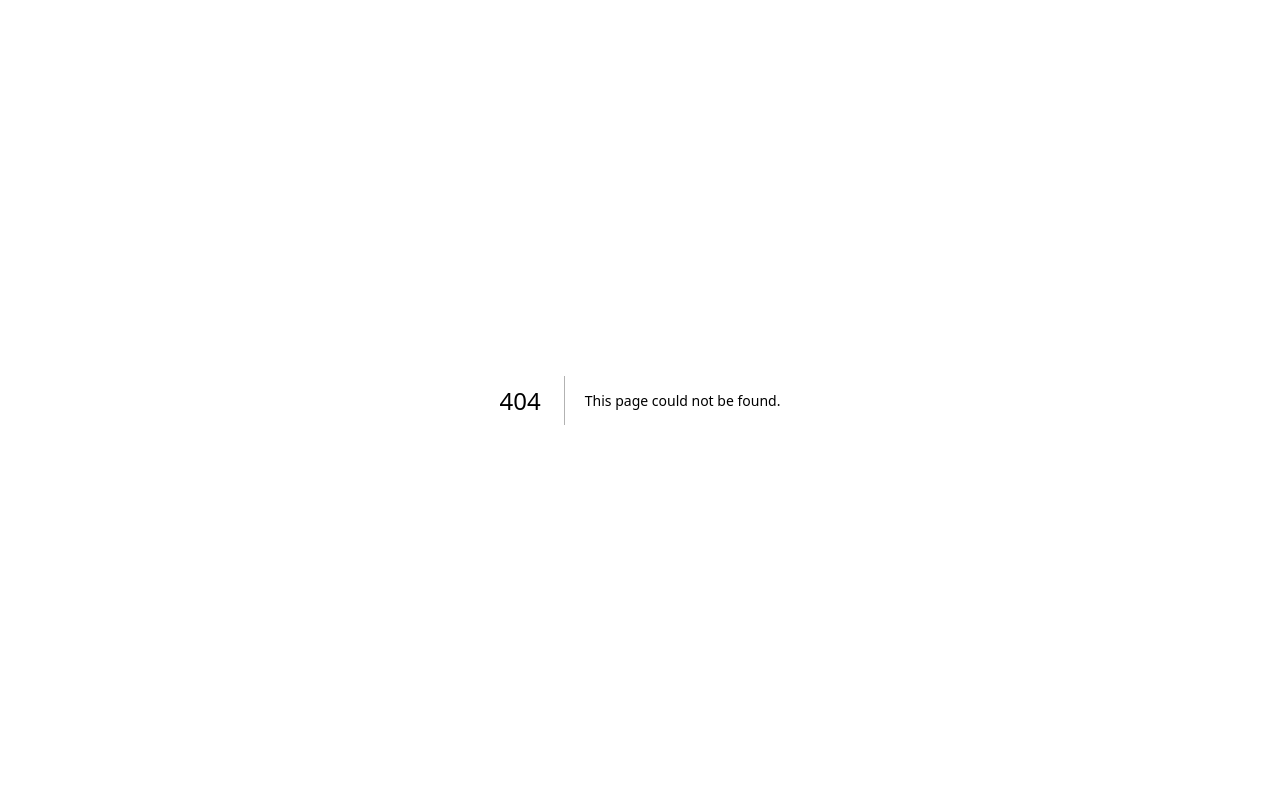
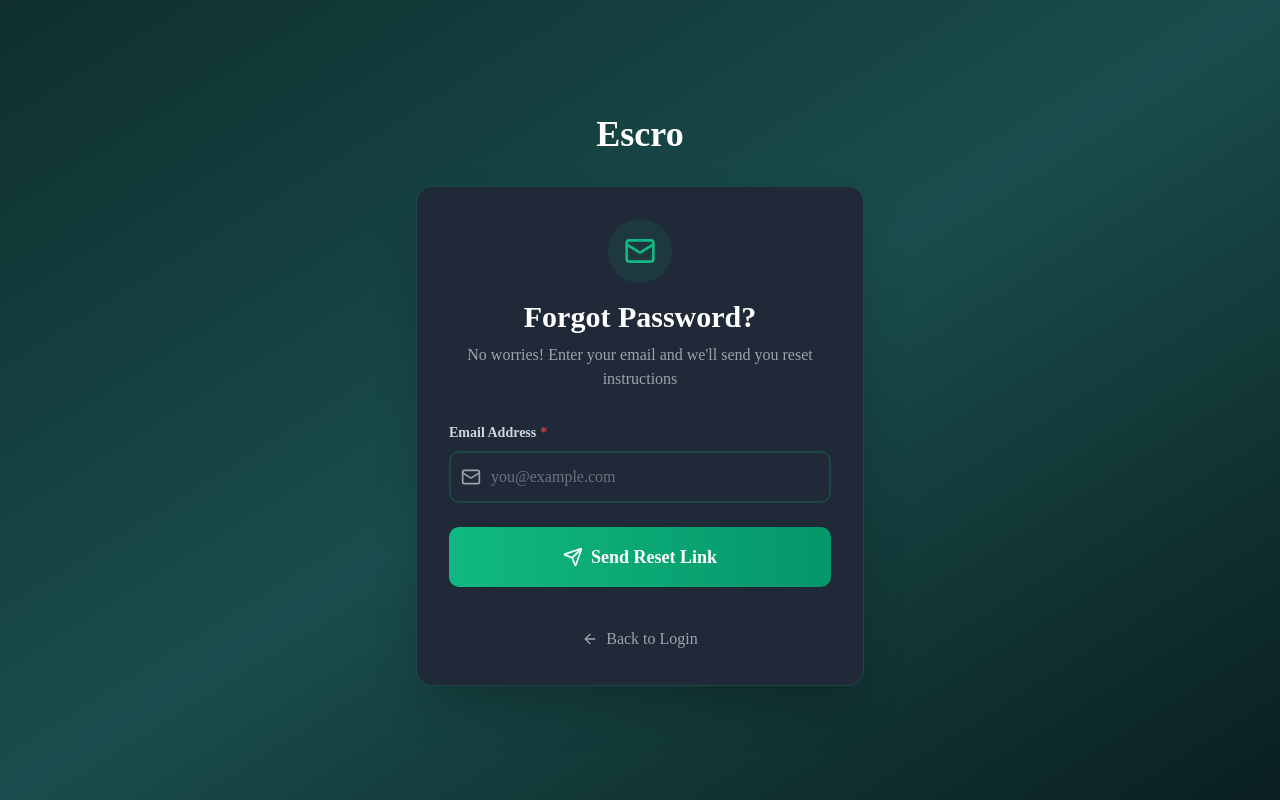
Before and after one commit to OlaiwonAbdullahi/Escro, a Next.js app: page /forgot-password in a window 1280 px wide. Before the commit this address had no page. Built offline with nearby package versions, Linux system fonts and the light colour scheme; a web font is replaced by a local one.

Commit message:
Forgot password initial commit

```diff
--- /dev/null
+++ b/app/components/auth/ForgotPasswordForm.tsx
@@ -0,0 +1,161 @@
+import React, { useState } from "react";
+import { Mail, ArrowLeft, Send, CheckCircle } from "lucide-react";
+import Input from "../ui/Input";
+import Button from "../ui/Button";
+
+interface ForgotPasswordFormProps {
+  onSubmit?: (email: string) => void;
+  isLoading?: boolean;
+}
+
+const ForgotPasswordForm: React.FC<ForgotPasswordFormProps> = ({
+  onSubmit,
+  isLoading = false,
+}) => {
+  const [email, setEmail] = useState("");
+  const [error, setError] = useState("");
+  const [isSubmitted, setIsSubmitted] = useState(false);
+
+  const validateEmail = () => {
+    const emailRegex = /^[^\s@]+@[^\s@]+\.[^\s@]+$/;
+
+    if (!email) {
+      setError("Email is required");
+      return false;
+    } else if (!emailRegex.test(email)) {
+      setError("Please enter a valid email");
+      return false;
+    }
+
+    setError("");
+    return true;
+  };
+
+  const handleSubmit = (e: React.MouseEvent<HTMLButtonElement>) => {
+    e.preventDefault();
+
+    if (validateEmail()) {
+      if (onSubmit) {
+        onSubmit(email);
+      }
+      setIsSubmitted(true);
+    }
+  };
+
+  if (isSubmitted) {
+    return (
+      <div className="space-y-6 text-center">
+        <div className="w-20 h-20 bg-[#10B981]/10 rounded-full flex items-center justify-center mx-auto animate-bounce">
+          <CheckCircle size={40} className="text-[#10B981]" />
+        </div>
+
+        <div>
+          <h2 className="text-3xl font-bold text-white mb-3 font-mont">
+            Check Your Email
+          </h2>
+          <p className="text-gray-400 font-noto mb-2">
+            We've sent a password reset link to
+          </p>
+          <p className="text-[#10B981] font-semibold font-mont text-lg">
+            {email}
+          </p>
+        </div>
+
+        <div className="bg-[#0F2F2F] border border-[#10B981]/20 rounded-lg p-4 text-left">
+          <p className="text-sm text-gray-300 font-noto mb-3">
+            <strong className="text-white">Next steps:</strong>
+          </p>
+          <ul className="space-y-2 text-sm text-gray-400 font-noto">
+            <li className="flex items-start gap-2">
+              <span className="text-[#10B981] mt-1">•</span>
+              <span>Check your inbox for an email from Escro</span>
+            </li>
+            <li className="flex items-start gap-2">
+              <span className="text-[#10B981] mt-1">•</span>
+              <span>Click the reset link in the email</span>
+            </li>
+            <li className="flex items-start gap-2">
+              <span className="text-[#10B981] mt-1">•</span>
+              <span>Create a new password</span>
+            </li>
+          </ul>
+        </div>
+
+        <div className="pt-4">
+          <p className="text-sm text-gray-400 font-noto mb-3">
+            Didn't receive the email?
+          </p>
+          <button
+            onClick={() => setIsSubmitted(false)}
+            className="text-[#10B981] hover:text-[#059669] font-semibold transition-colors font-mont"
+          >
+            Try again
+          </button>
+        </div>
+
+        <div className="pt-4 border-t border-gray-700">
+          <a
+            href="/login"
+            className="inline-flex items-center gap-2 text-gray-400 hover:text-white transition-colors font-noto"
+          >
+            <ArrowLeft size={16} />
+            Back to Login
+          </a>
+        </div>
+      </div>
+    );
+  }
+
+  return (
+    <div className="space-y-6">
+      <div className="text-center mb-8">
+        <div className="w-16 h-16 bg-[#10B981]/10 rounded-full flex items-center justify-center mx-auto mb-4">
+          <Mail size={32} className="text-[#10B981]" />
+        </div>
+        <h2 className="text-3xl font-bold text-white mb-2 font-mont">
+          Forgot Password?
+        </h2>
+        <p className="text-gray-400 font-noto">
+          No worries! Enter your email and we'll send you reset instructions
+        </p>
+      </div>
+
+      <Input
+        label="Email Address"
+        type="email"
+        placeholder="you@example.com"
+        icon={<Mail size={20} />}
+        value={email}
+        onChange={(e) => {
+          setEmail(e.target.value);
+          if (error) setError("");
+        }}
+        error={error}
+        required
+      />
+
+      <Button
+        onClick={handleSubmit}
+        variant="primary"
+        size="lg"
+        className="w-full"
+        isLoading={isLoading}
+        icon={<Send size={20} />}
+      >
+        Send Reset Link
+      </Button>
+
+      <div className="text-center pt-4">
+        <a
+          href="/login"
+          className="inline-flex items-center gap-2 text-gray-400 hover:text-white transition-colors font-noto"
+        >
+          <ArrowLeft size={16} />
+          Back to Login
+        </a>
+      </div>
+    </div>
+  );
+};
+
+export default ForgotPasswordForm;
--- /dev/null
+++ b/app/forgot-password/page.tsx
@@ -0,0 +1,40 @@
+"use client";
+
+import React, { useState } from "react";
+import ForgotPasswordForm from "../components/auth/ForgotPasswordForm";
+
+export default function ForgotPasswordPage() {
+  const [isLoading, setIsLoading] = useState(false);
+
+  const handleSubmit = async (email: string) => {
+    setIsLoading(true);
+
+    // Simulate API call
+    setTimeout(() => {
+      console.log("Password reset email sent to:", email);
+
+      // Better Auth integration here
+      // await authClient.forgetPassword({ email });
+
+      setIsLoading(false);
+    }, 2000);
+  };
+
+  return (
+    <div className="min-h-screen bg-gradient-to-br from-[#0F2F2F] via-[#1A4D4D] to-[#0A1F1F] flex items-center justify-center p-4">
+      <div className="w-full max-w-md">
+        <div className="text-center mb-8">
+          <a href="/" className="inline-block">
+            <h1 className="text-4xl font-bold text-white font-mont hover:text-[#10B981] transition-colors">
+              Escro
+            </h1>
+          </a>
+        </div>
+
+        <div className="bg-[#1F2937] rounded-2xl shadow-2xl p-8 border border-[#10B981]/20">
+          <ForgotPasswordForm onSubmit={handleSubmit} isLoading={isLoading} />
+        </div>
+      </div>
+    </div>
+  );
+}
```
